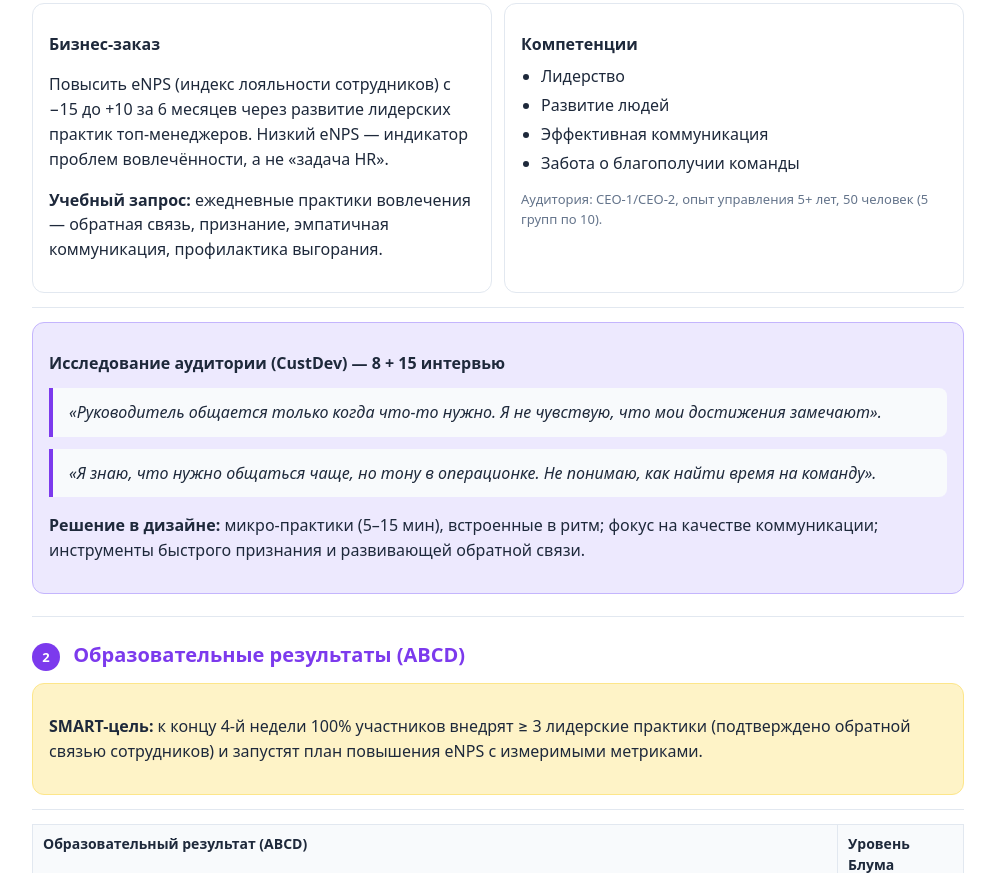
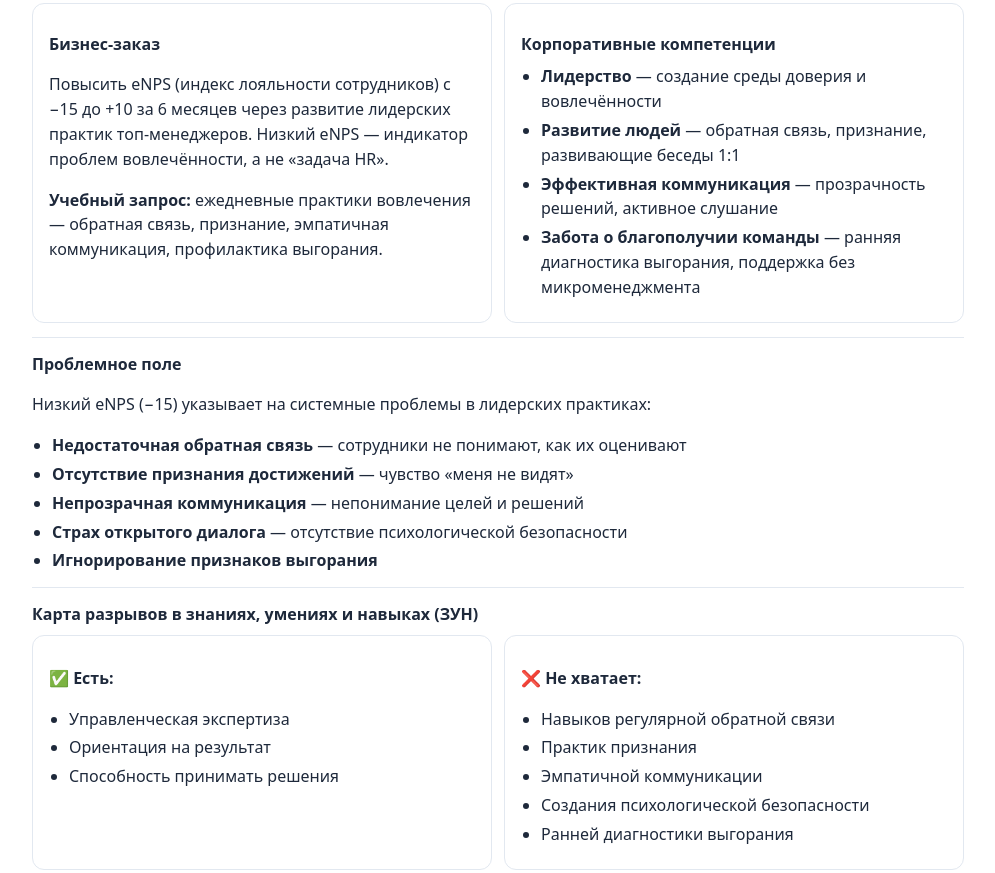
Before and after one commit to marina80911/liderstvo-enps, a plain HTML site: page index.html in a window 1280 px wide. Shown: the part 441-1314 px from the top of the page, without its empty margins (142-1137 px from the left). Drawn offline with Linux system fonts and the light colour scheme.

Commit message:
Add files via upload

```diff
--- a/index.html
+++ b/index.html
@@ -193,16 +193,52 @@
             <p><strong>Учебный запрос:</strong> ежедневные практики вовлечения — обратная связь, признание, эмпатичная коммуникация, профилактика выгорания.</p>
           </div>
           <div class="card">
-            <h3>Компетенции</h3>
+            <h3>Корпоративные компетенции</h3>
             <ul>
-              <li>Лидерство</li>
-              <li>Развитие людей</li>
-              <li>Эффективная коммуникация</li>
-              <li>Забота о благополучии команды</li>
+              <li><strong>Лидерство</strong> — создание среды доверия и вовлечённости</li>
+              <li><strong>Развитие людей</strong> — обратная связь, признание, развивающие беседы 1:1</li>
+              <li><strong>Эффективная коммуникация</strong> — прозрачность решений, активное слушание</li>
+              <li><strong>Забота о благополучии команды</strong> — ранняя диагностика выгорания, поддержка без микроменеджмента</li>
             </ul>
-            <p class="hint">Аудитория: CEO-1/CEO-2, опыт управления 5+ лет, 50 человек (5 групп по 10).</p>
           </div>
         </div>
+
+        <div class="hr"></div>
+
+        <h3>Проблемное поле</h3>
+        <p>Низкий eNPS (−15) указывает на системные проблемы в лидерских практиках:</p>
+        <ul>
+          <li><strong>Недостаточная обратная связь</strong> — сотрудники не понимают, как их оценивают</li>
+          <li><strong>Отсутствие признания достижений</strong> — чувство «меня не видят»</li>
+          <li><strong>Непрозрачная коммуникация</strong> — непонимание целей и решений</li>
+          <li><strong>Страх открытого диалога</strong> — отсутствие психологической безопасности</li>
+          <li><strong>Игнорирование признаков выгорания</strong></li>
+        </ul>
+
+        <div class="hr"></div>
+
+        <h3>Карта разрывов в знаниях, умениях и навыках (ЗУН)</h3>
+        <div class="grid2">
+          <div class="card">
+            <p><strong>✅ Есть:</strong></p>
+            <ul>
+              <li>Управленческая экспертиза</li>
+              <li>Ориентация на результат</li>
+              <li>Способность принимать решения</li>
+            </ul>
+          </div>
+          <div class="card">
+            <p><strong>❌ Не хватает:</strong></p>
+            <ul>
+              <li>Навыков регулярной обратной связи</li>
+              <li>Практик признания</li>
+              <li>Эмпатичной коммуникации</li>
+              <li>Создания психологической безопасности</li>
+              <li>Ранней диагностики выгорания</li>
+            </ul>
+          </div>
+        </div>
+
         <div class="hr"></div>
         <div class="card card-accent">
           <h3>Исследование аудитории (CustDev) — 8 + 15 интервью</h3>
@@ -252,6 +288,35 @@
 
       <section id="stage3">
         <h2><span class="stage-num">3</span> Параметры и входное оценивание</h2>
+
+        <h3>Профиль целевой аудитории</h3>
+        <p><strong>CEO-1 и CEO-2</strong> — руководители высшего и среднего звена (директора департаментов, руководители бизнес-единиц), чьи команды показали низкий eNPS (−15 и ниже). Опыт управления от 5 лет.</p>
+        <div class="grid2">
+          <div class="card">
+            <p><strong>Характеристики:</strong></p>
+            <ul>
+              <li><strong>Высокая загрузка:</strong> 60–80 часов в неделю, фокус на операционных результатах</li>
+              <li><strong>Дефицит времени на команду:</strong> общение сводится к постановке задач и контролю</li>
+              <li><strong>Недостаток навыков «мягкого» лидерства:</strong> сильны в стратегии и операционке, но слабы во вовлечении</li>
+              <li><strong>Мотивация:</strong> понимают проблему низкого eNPS, но не знают конкретных инструментов</li>
+              <li><strong>Барьеры:</strong> скепсис к «HR-инструментам», страх показаться слабым, убеждение «у меня нет времени»</li>
+            </ul>
+          </div>
+          <div class="card">
+            <p><strong>Ключевые параметры группы:</strong></p>
+            <ul>
+              <li><strong>Должности:</strong> Director, Head of, VP, CEO-1, CEO-2</li>
+              <li><strong>Опыт управления:</strong> 5+ лет</li>
+              <li><strong>Базовый уровень:</strong> низкий eNPS команд (−15 и ниже)</li>
+              <li><strong>Запрос:</strong> конкретные, быстрые инструменты для повышения вовлечённости</li>
+              <li><strong>Ограничение:</strong> максимум 3 часа в неделю; инструменты встраиваются в существующий ритм</li>
+              <li><strong>Размер потока:</strong> 50 человек (5 групп по 10 для сессий обмена между равными)</li>
+            </ul>
+          </div>
+        </div>
+
+        <div class="hr"></div>
+
         <div class="grid2">
           <div class="card">
             <h3>Параметры</h3>
```
